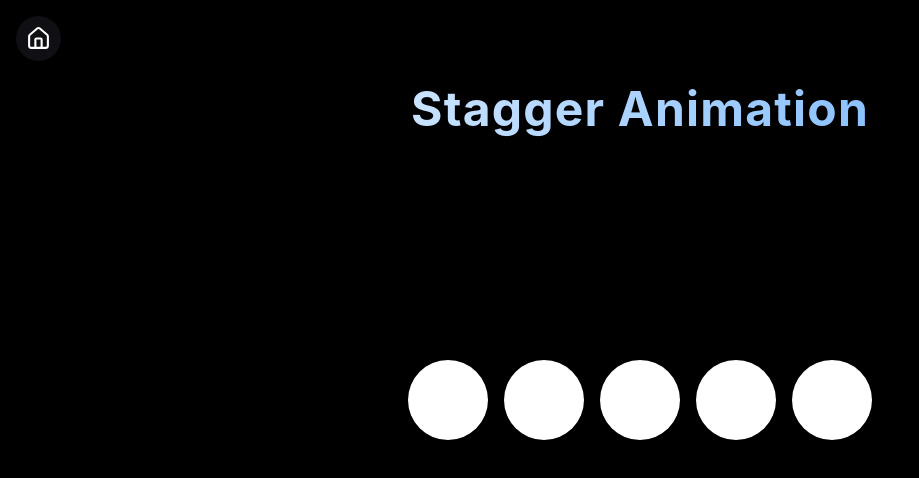
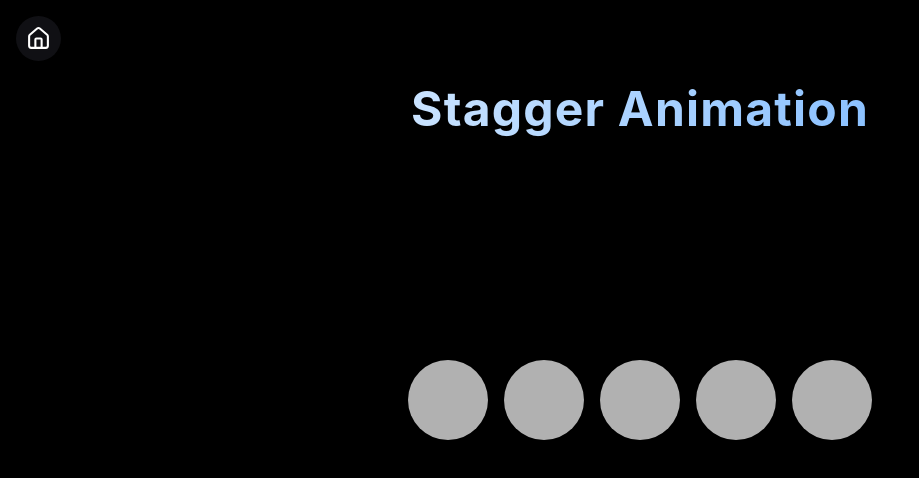
Before and after one commit to Hrisshhii/react-practice, a React (Vite) app in the folder framermotion/: page /#/stagger in a window 1280 px wide. Shown: the top 478 px of the page, without its empty margins (0-919 px from the left). Built offline with nearby package versions, Linux system fonts and the light colour scheme.

Commit message:
Adding more animation to the stagger

```diff
--- a/framermotion/src/components/Stagger/Stagger.tsx
+++ b/framermotion/src/components/Stagger/Stagger.tsx
@@ -1,19 +1,29 @@
-import {motion} from "framer-motion";
+import {motion,type Variants} from "framer-motion";
 import { BackHome } from "../BackHome";
 
-const parentVariant={
-    hidden:{opacity:0},
+const parentVariant:Variants = {
+  hidden: { opacity: 0 },
+  visible: {
+    opacity: 1,
+    transition: {
+      staggerChildren: 0.15,
+      repeat: Infinity,
+      repeatType: "reverse" as const,
+    },
+  },
+};
+
+const childVariant:Variants={
+    hidden:{opacity:0,y:40,scale:0.6},
     visible:{
         opacity:1,
+        y:0,
+        scale:[1,1.3,1],
         transition:{
-            staggerChildren:0.8,
+            duration:1,
+            ease:"easeInOut" as const,
         },
     },
-};
-
-const childVariant={
-    hidden:{opacity:0,y:20},
-    visible:{opacity:1,y:0},
 };
 
 const Stagger = () => {
@@ -25,7 +35,7 @@ const Stagger = () => {
         <h1 className="p-2 text-center text-5xl font-bold bg-clip-text bg-linear-to-r from-white to-blue-400 text-transparent tracking-wide">
             Stagger Animation
         </h1>
-      <motion.div variants={parentVariant} initial="hidden" animate="visible" className="absolute inset-0 flex justify-center items-center">
+      <motion.div variants={parentVariant} whileHover="visible" initial="hidden" animate="visible" className="absolute inset-0 flex justify-center items-center">
         {[...Array(5)].map((_,index)=>(
             <motion.div key={index} className="h-20 w-20 rounded-full bg-white m-2" variants={childVariant}/>
         ))}
```
